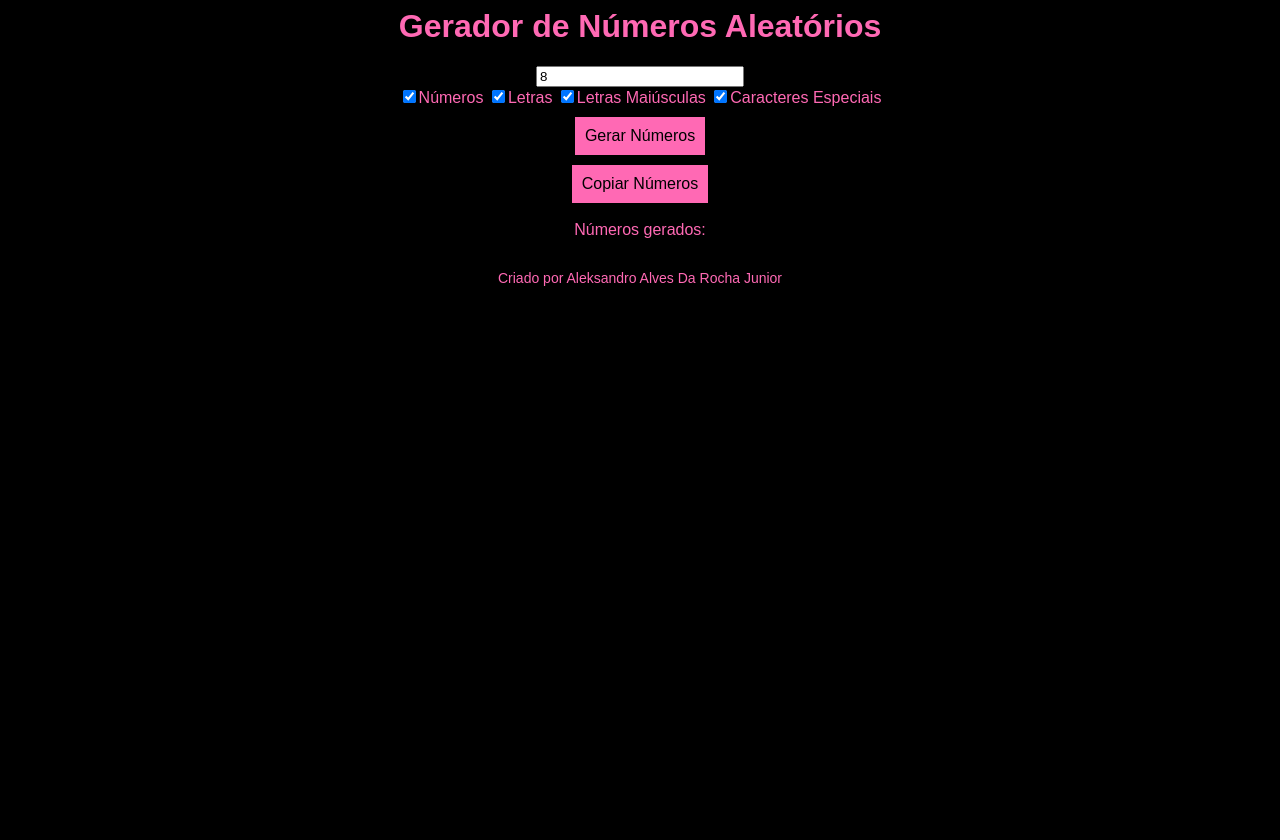
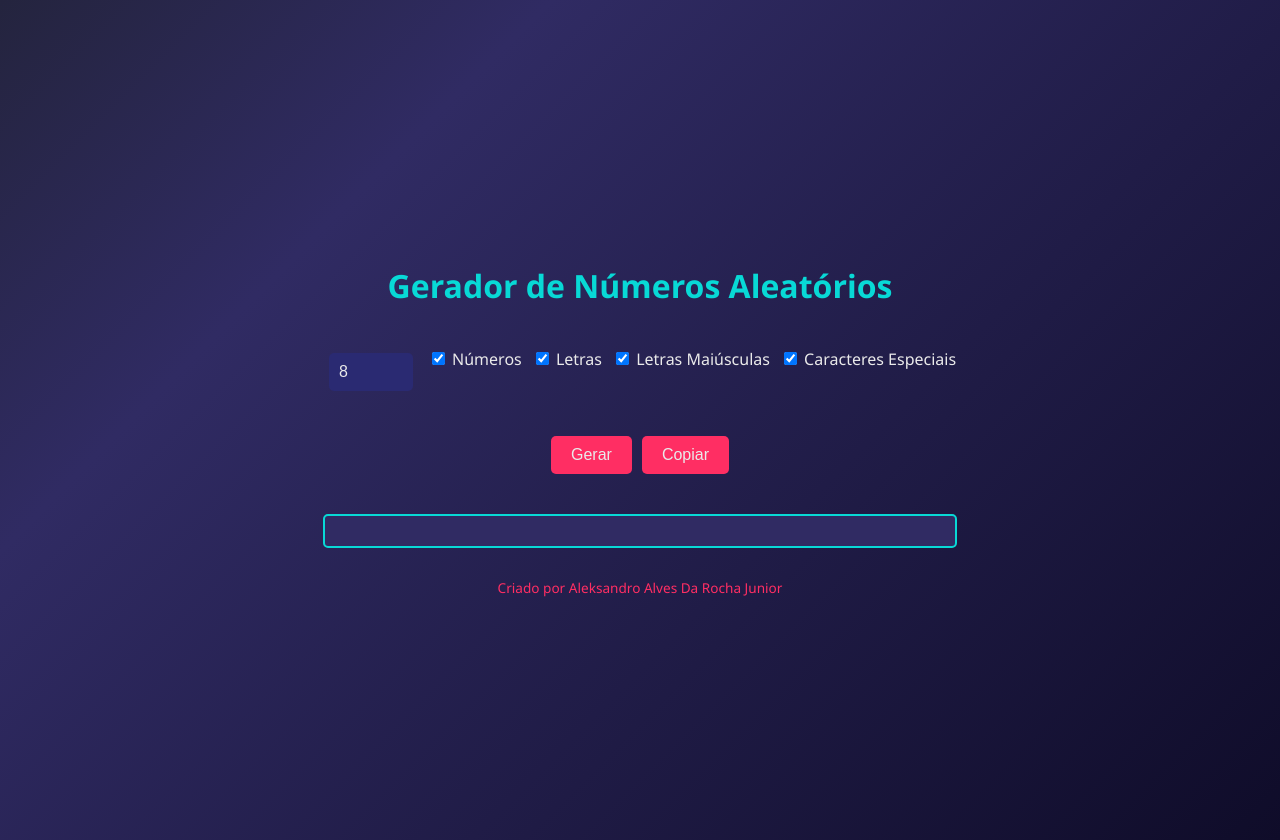
Before and after one commit to aajunior43/gerador-de-numeros-aleatorios, a plain HTML site: page index.html in a window 1280 px wide. Before the commit the page ends 800 px from the top, so only its background shows below. Drawn offline with Linux system fonts and the light colour scheme.

Commit message:
Update index.html

```diff
--- a/index.html
+++ b/index.html
@@ -1,100 +1,132 @@
 <!DOCTYPE html>
-<html>
+<html lang="pt">
 <head>
+    <meta charset="UTF-8">
+    <meta name="viewport" content="width=device-width, initial-scale=1.0">
     <title>Gerador de Números Aleatórios</title>
     <style>
+        :root {
+            --background-color: #0f0c29;
+            --background-gradient: linear-gradient(315deg, #0f0c29 0%, #302b63 74%, #24243e);
+            --primary-color: #08d9d6;
+            --secondary-color: #ff2e63;
+            --text-color: #eaeaea;
+            --input-background-color: #2a2a72;
+            --input-text-color: #eaeaea;
+            --button-color: #ff2e63;
+            --button-hover-color: #e61c5d;
+            --result-background-color: #302b63;
+            --result-text-color: #eaeaea;
+        }
         body {
-      background-color: #000; /* Altera a cor de fundo para preto */
-      color: #ff69b4; /* Altera a cor das letras para rosa */
+            background: var(--background-gradient);
+            color: var(--text-color);
+            font-family: 'Segoe UI', sans-serif;
+            padding: 20px;
+            display: flex;
+            flex-direction: column;
+            align-items: center;
+            justify-content: center;
+            min-height: 100vh;
+            margin: 0;
+        }
+        h1 {
+            color: var(--primary-color);
+        }
+        .inputs, .buttons {
+            display: flex;
+            flex-wrap: wrap;
+            justify-content: center;
+            gap: 10px;
+            margin: 20px 0;
+        }
+        input[type="number"], input[type="checkbox"] + label {
+            padding: 10px;
+            background-color: var(--input-background-color);
+            color: var(--input-text-color);
+            border: none;
+            border-radius: 5px;
+            margin: 5px;
+            font-size: 1rem;
+        }
+        button {
+            padding: 10px 20px;
+            background-color: var(--button-color);
+            color: var(--text-color);
+            border: none;
+            border-radius: 5px;
+            cursor: pointer;
+            transition: background-color 0.3s;
+            font-size: 1rem;
+        }
+        button:hover {
+            background-color: var(--button-hover-color);
+        }
+        #numerosGerados {
+            padding: 15px;
+            margin-top: 20px;
+            background-color: var(--result-background-color);
+            color: var(--result-text-color);
+            border-radius: 5px;
+            width: 100%;
+            max-width: 600px;
+            word-wrap: break-word;
             text-align: center;
-      font-family: Arial, sans-serif;
+            border: 2px solid var(--primary-color);
         }
-
-    h1 {
-      margin-top: 0;
-    }
-
-    #quantidadeCaracteres {
-      width: 200px;
-    }
-
-    #gerarNumeros, #copiarNumeros {
-      margin-top: 10px;
-      background-color: #ff69b4; /* Altera a cor de fundo dos botões para rosa */
-      color: #000; /* Altera a cor das letras dos botões para preto */
-      border: none;
-      padding: 10px;
-      cursor: pointer;
-      font-size: 16px;
-    }
-
-    #numerosGerados {
-      font-size: 18px;
-      margin-top: 10px;
-    }
-
         .footer {
             margin-top: 30px;
-      font-size: 14px;
+            font-size: 0.85em;
+            color: var(--secondary-color);
+        }
+        @media (max-width: 600px) {
+            .inputs, .buttons {
+                flex-direction: column;
+            }
+            input[type="number"], input[type="checkbox"] + label, button {
+                width: 100%;
+            }
         }
     </style>
+</head>
+<body>
+    <h1>Gerador de Números Aleatórios</h1>
+    <div class="inputs">
+        <input type="number" id="quantidadeCaracteres" placeholder="Quantidade de caracteres" min="1" max="100" value="8">
+        <label><input type="checkbox" id="checkboxNumeros" checked> Números</label>
+        <label><input type="checkbox" id="checkboxLetras" checked> Letras</label>
+        <label><input type="checkbox" id="checkboxLetrasMaiusculas" checked> Letras Maiúsculas</label>
+        <label><input type="checkbox" id="checkboxCaracteresEspeciais" checked> Caracteres Especiais</label>
+    </div>
+    <div class="buttons">
+        <button id="gerarNumeros" onclick="gerarNumeros()">Gerar</button>
+        <button id="copiarNumeros" onclick="copiarNumeros()">Copiar</button>
+    </div>
+    <div id="numerosGerados"></div>
+    <footer class="footer">
+        Criado por Aleksandro Alves Da Rocha Junior
+    </footer>
     <script>
         function gerarNumeros() {
-      var quantidade = document.getElementById('quantidadeCaracteres').value;
-      var numeros = '';
-      var numerosChecked = document.getElementById('checkboxNumeros').checked;
-      var letrasChecked = document.getElementById('checkboxLetras').checked;
-      var letrasMaiusculasChecked = document.getElementById('checkboxLetrasMaiusculas').checked;
-      var caracteresEspeciaisChecked = document.getElementById('checkboxCaracteresEspeciais').checked;
-      var caracteres = '';
-
-      if (numerosChecked == true) {
-        caracteres += '0123456789';
+            const quantidade = document.getElementById('quantidadeCaracteres').value;
+            let caracteres = '';
+            let resultado = '';
+            if (document.getElementById('checkboxNumeros').checked) caracteres += '0123456789';
+            if (document.getElementById('checkboxLetras').checked) caracteres += 'abcdefghijklmnopqrstuvwxyz';
+            if (document.getElementById('checkboxLetrasMaiusculas').checked) caracteres += 'ABCDEFGHIJKLMNOPQRSTUVWXYZ';
+            if (document.getElementById('checkboxCaracteresEspeciais').checked) caracteres += '!@#$%^&*()_+=-[]{}|;:",.<>?';
+            for (let i = 0; i < quantidade; i++) {
+                resultado += caracteres.charAt(Math.floor(Math.random() * caracteres.length));
             }
-
-      if (letrasChecked == true) {
-        caracteres += 'abcdefghijklmnopqrstuvwxyz';
-      }
-
-      if (letrasMaiusculasChecked == true) {
-        caracteres += 'ABCDEFGHIJKLMNOPQRSTUVWXYZ';
-      }
-
-      if (caracteresEspeciaisChecked == true) {
-        caracteres += '!#$%&()*+,-./:;<=>?@[]^_`{|}~';
-      }
-
-      for (var i = 0; i < quantidade; i++) {
-        numeros += caracteres.charAt(Math.floor(Math.random() * caracteres.length));
-      }
-      document.getElementById('numerosGerados').innerHTML = numeros;
+            document.getElementById('numerosGerados').textContent = resultado;
         }
 
         function copiarNumeros() {
-      var numeros = document.getElementById('numerosGerados').innerHTML;
-      navigator.clipboard.writeText(numeros).then(function() {
-        alert('Números copiados para a área de transferência: ' + numeros);
-      }).catch(function(err) {
-        console.error('Erro ao copiar números: ', err);
-      });
+            const textoParaCopiar = document.getElementById('numerosGerados').textContent;
+            navigator.clipboard.writeText(textoParaCopiar)
+                .then(() => alert('Copiado para a área de transferência: ' + textoParaCopiar))
+                .catch(err => console.error('Erro ao copiar: ', err));
         }
     </script>
-</head>
-<body>
-  <h1>Gerador de Números Aleatórios</h1>
-  <input type="number" id="quantidadeCaracteres" placeholder="Quantidade de caracteres" min="1" max="100" value="8">
-  <br>
-  <input type="checkbox" id="checkboxNumeros" checked>Números
-  <input type="checkbox" id="checkboxLetras" checked>Letras
-  <input type="checkbox" id="checkboxLetrasMaiusculas" checked>Letras Maiúsculas
-  <input type="checkbox" id="checkboxCaracteresEspeciais" checked>Caracteres Especiais
-  <br>
-  <button id="gerarNumeros" onclick="gerarNumeros()">Gerar Números</button>
-  <br>
-  <button id="copiarNumeros" onclick="copiarNumeros()">Copiar Números</button>
-  <p>Números gerados: <span id="numerosGerados"></span></p>
-  <footer class="footer">
-    Criado por Aleksandro Alves Da Rocha Junior
-  </footer>
 </body>
 </html>
```
Lines whose indentation alone changed are shown as unchanged.
